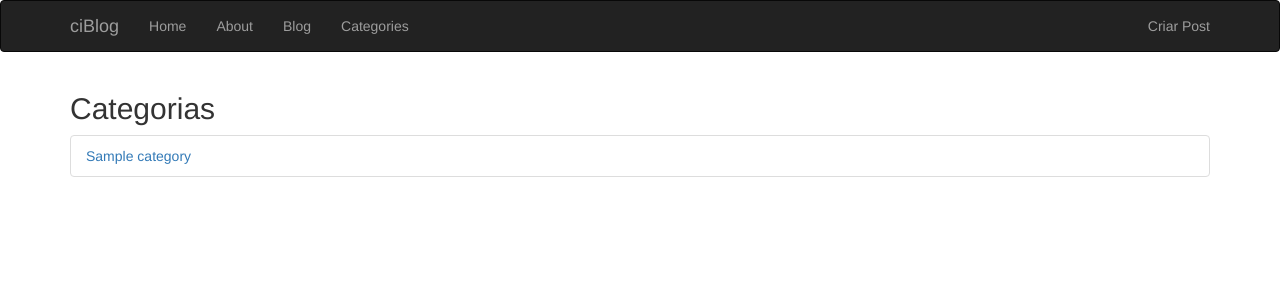
After one commit to allansp9/projeto-blog, a CodeIgniter app: page /database/categories in a window 1280 px wide. The commit adds this page. Shown: the top 300 px of the page. Run offline with CodeIgniter, Linux system fonts and the light colour scheme; tables that the repository leaves empty or names only in its code hold one stand-in row (values such as "Sample post"); some libraries are stand-ins or nearby versions.

Commit message:
adicionado filtro de categorias

```diff
--- a/application/config/autoload.php
+++ b/application/config/autoload.php
@@ -132,4 +132,4 @@ $autoload['language'] = array();
 |
 |	$autoload['model'] = array('first_model' => 'first');
 */
-$autoload['model'] = array('post_model');
+$autoload['model'] = array('post_model', 'category_model');
--- a/application/config/routes.php
+++ b/application/config/routes.php
@@ -1,10 +1,17 @@
 <?php
 defined('BASEPATH') OR exit('No direct script access allowed');
+
+
+
+$route['categories'] = 'categories/index';
+$route['categories/posts/(:any)'] = 'categories/posts/$1';
 
 $route['posts/update'] = 'posts/update';
 $route['posts/create'] = 'posts/create';
 $route['posts/(:any)'] = 'posts/view/$1';
 $route['posts'] = 'posts/index';
+
+
 $route['(:any)'] = 'pages/view/$1';
 $route['default_controller'] = 'pages/view';
 $route['404_override'] = '';
--- /dev/null
+++ b/application/controllers/Categories.php
@@ -0,0 +1,23 @@
+<?php
+    class Categories extends CI_Controller{
+
+        public function index(){
+            $data['title'] = 'Categorias';
+
+            $data['categories'] = $this->category_model->get_categories();
+
+            $this->load->view('includes/header');
+            $this->load->view('categories/index', $data);
+            $this->load->view('includes/footer');
+        }
+
+        public function posts($id){
+            $data['title'] = $this->category_model->get_category($id)->name;
+
+            $data['posts'] = $this->post_model->get_posts_by_category($id);
+
+            $this->load->view('includes/header');
+            $this->load->view('posts/index', $data);
+            $this->load->view('includes/footer');
+        }
+    }
--- /dev/null
+++ b/application/models/Category_model.php
@@ -0,0 +1,20 @@
+<?php
+    class Category_model extends CI_Model{
+        public function __construct(){
+            $this->load->database();
+        }
+
+        public function get_categories(){
+            $this->db->order_by('name');
+            $query = $this->db->get('categories');
+            return $query->result_array();
+        }
+
+        public function get_category($id){
+            $query = $this->db->get_where('categories', array('id' => $id));
+
+            return $query->row();
+        }
+
+
+    }
--- a/application/models/Post_model.php
+++ b/application/models/Post_model.php
@@ -57,4 +57,11 @@
             return $query->result_array();
 
         }
+
+        public function get_posts_by_category($category_id){
+            $this->db->order_by('posts.id', 'DESC');
+            $this->db->join('categories', 'categories.id = posts.category_id');
+            $query = $this->db->get_where('posts', array('category_id' => $category_id));
+            return $query->result_array();
+        }
     }
--- /dev/null
+++ b/application/views/categories/index.php
@@ -0,0 +1,7 @@
+<h2><?= $title; ?></h2>
+<ul class="list-group">
+    <?php foreach($categories as $category) : ?>
+        <li class="list-group-item"><a href="<?php echo site_url('/categories/posts/'.$category['id']); ?>"><?php echo $category['name']; ?></a></li>
+
+    <?php endforeach; ?>
+</ul>
--- a/application/views/includes/header.php
+++ b/application/views/includes/header.php
@@ -17,6 +17,7 @@
             <li><a href="<?php echo base_url(); ?>home">Home</a></li>
             <li><a href="<?php echo base_url(); ?>about">About</a></li>
              <li><a href="<?php echo base_url(); ?>posts">Blog</a></li>
+             <li><a href="<?php echo base_url(); ?>categories">Categories</a></li>
           </ul>
 
           <ul class="nav navbar-nav navbar-right">
```
